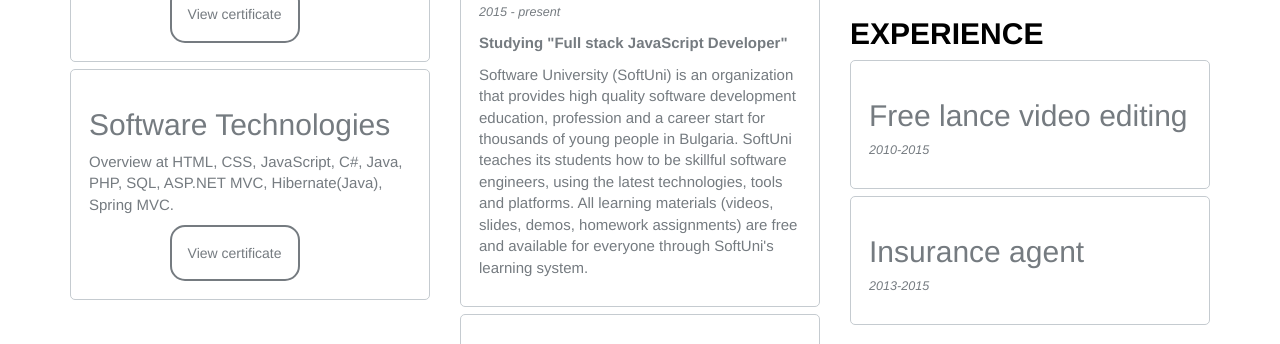
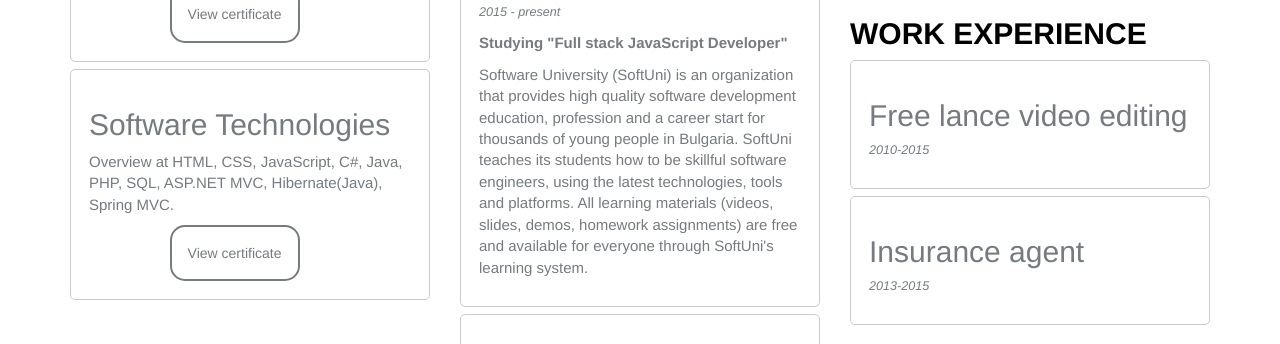
Before and after one commit to IvoArsov/IvoArsovCV-WebSite, a plain HTML site: page index.html in a window 1280 px wide. Shown: the part 756-1100 px from the top of the page. Drawn offline with Linux system fonts and the light colour scheme.

Commit message:
final version 1

```diff
--- a/index.html
+++ b/index.html
@@ -108,7 +108,7 @@
                         <a href="https://github.com/PhotoV-I" target="_blank"><button class="certificate-link">View code</button></a>
                     </section>
                     <!--EXPERIENCE-->
-                    <h1 class="head">EXPERIENCE</h1>
+                    <h1 class="head">WORK EXPERIENCE</h1>
                     <section>
                         <h2>Free lance video editing</h2>
                         <p class="education-date">2010-2015</p>
```
